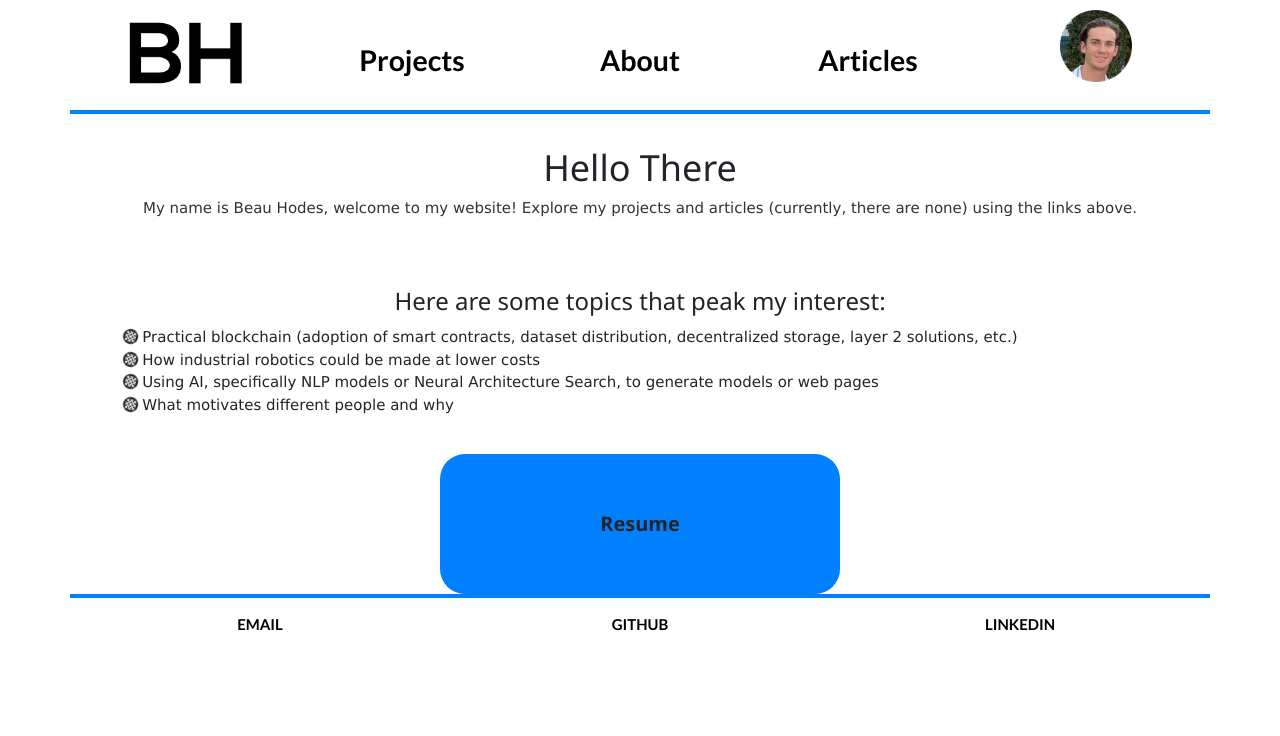
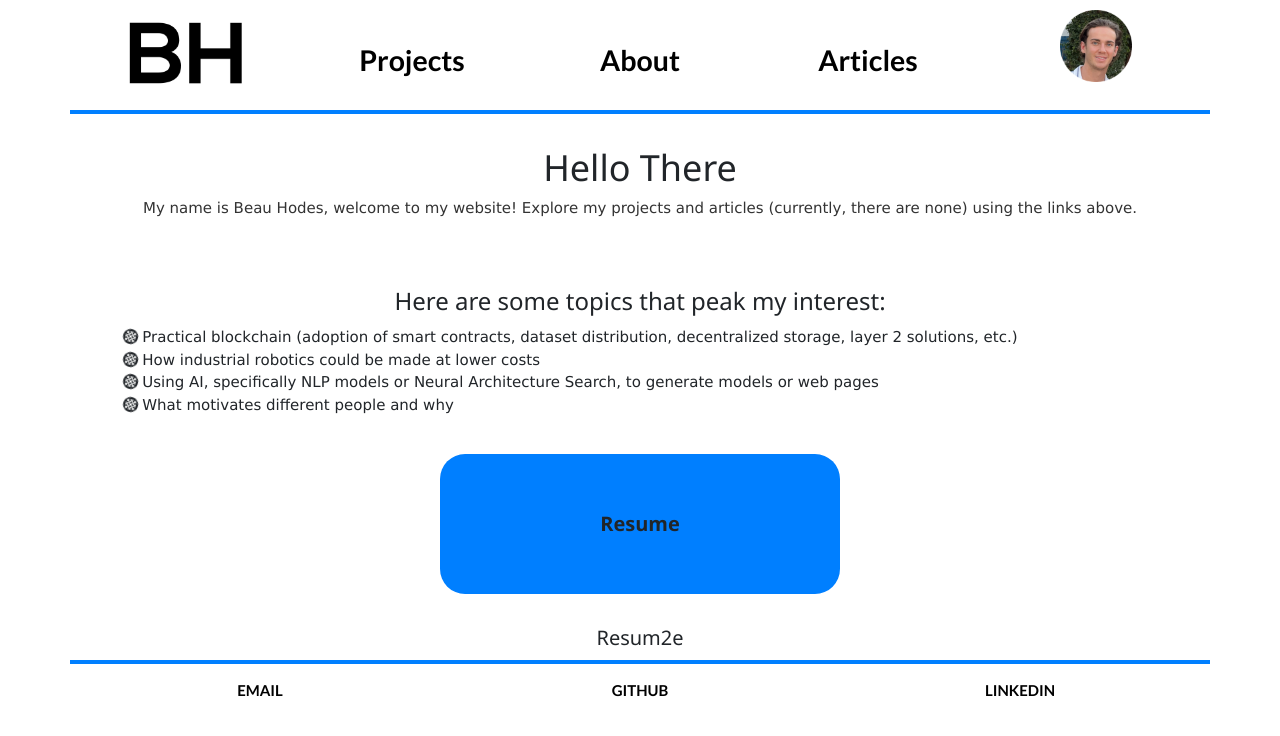
Before and after one commit to beauhodes/beauhodes.github.io, a Jekyll site: the page built from index.html, in a window 1280 px wide. Shown: the top 736 px of the page. Built offline with Jekyll 4.4.1, drawn with Linux system fonts in a browser that asks for light colours; nearby versions of some CDN libraries.

Commit message:
Update index.html

```diff
--- a/index.html
+++ b/index.html
@@ -17,6 +17,8 @@ title: Beau Hodes
 </ul>
 </div>
 <br>
-<div style="text-align:center;">
+<div align="center">
   <h4 class="resumeLink"><a href="resume_latest.pdf">Resume</a></h4>
+  <br>
+  <h4><a href="resume_latest.pdf">Resum2e</a></h4>
 </div>
```
